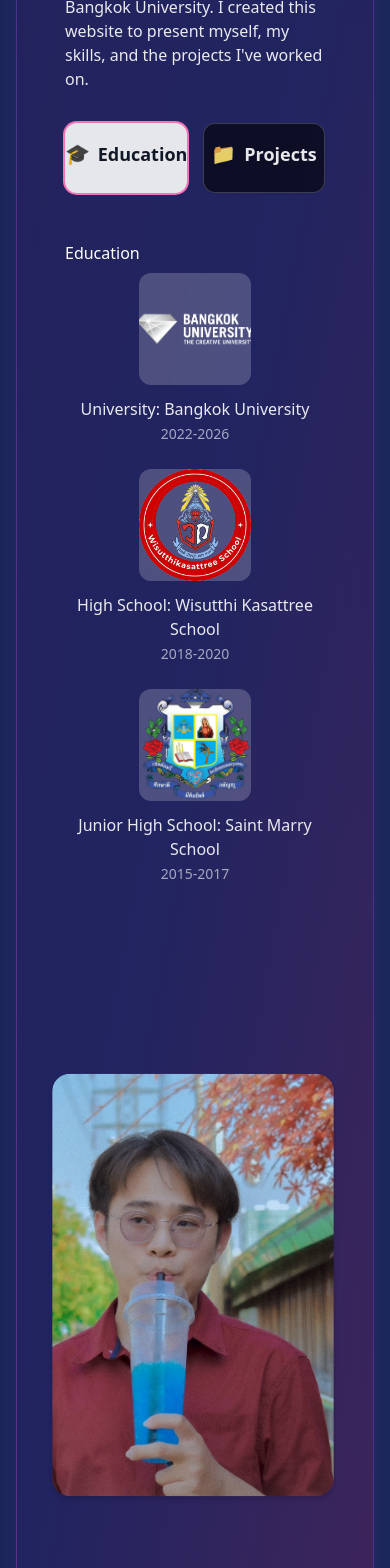
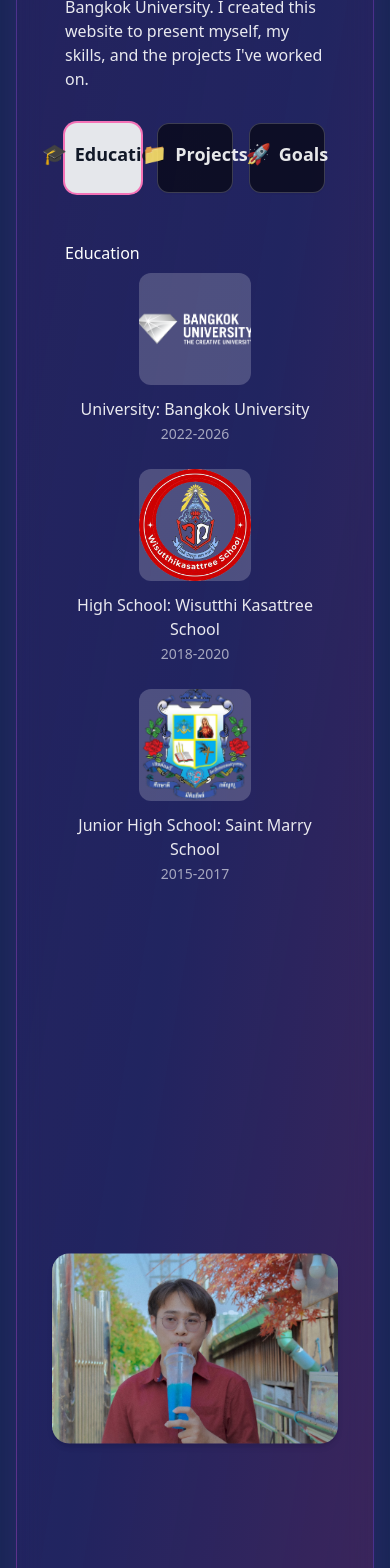
Before and after one commit to KaNoMPoND/KaNoMPoND.github.io, a React (Vite) app: page / in a window 390 px wide. Shown: the part 1360-2928 px from the top of the page. Built offline with nearby package versions, Linux system fonts and the light colour scheme.

Commit message:
Add Goals ,Add view work button

```diff
--- a/src/AboutMe.tsx
+++ b/src/AboutMe.tsx
@@ -15,6 +15,24 @@ const educationData = [
   },
 ];
 
+const goalsData = [
+  {
+    icon: "💻",
+    text: "Gain hands-on experience in UX/UI and graphic design in a real-world setting",
+    bgColor: "bg-indigo-900",
+  },
+  {
+    icon: "👥",
+    text: "Improve collaboration skills with developers and design teams",
+    bgColor: "bg-indigo-900",
+  },
+  {
+    icon: "📊",
+    text: "Improve UX/UI skills and user behavior analysis",
+    bgColor: "bg-indigo-900",
+  },
+];
+
 function splitTextAndYear(text: string) {
   const match = text.match(/^(.*?)(\([^)]+\))?$/);
   if (!match) return { main: text, year: "" };
@@ -22,7 +40,8 @@ function splitTextAndYear(text: string) {
 }
 
 const AboutMe = () => {
-  const [activeTab, setActiveTab] = useState<'education' | 'project'>('education');
+  const [activeTab, setActiveTab] = useState<'education' | 'project' | 'goals'>('education');
+  const [hoveredGoal, setHoveredGoal] = useState<number | null>(null);
 
   return (
     <div className="min-h-[60vh] flex flex-col items-center justify-center px-4 py-12 text-white">
@@ -35,7 +54,7 @@ const AboutMe = () => {
           My name is Kunanon Hirunrattannaporn.I graduated from the Faculty of Information Technology and Innovation, Bangkok University.
           I created this website to present myself, my skills, and the projects I've worked on.
           </p>
-          <div className="grid grid-cols-2 gap-4 mb-8 w-full">
+          <div className="grid grid-cols-3 gap-4 mb-8 w-full">
             <button
               className={`flex flex-col items-center w-full p-4 font-semibold text-lg rounded-xl border shadow-sm transition-all duration-200 focus:outline-none
                 ${activeTab === 'education'
@@ -64,9 +83,23 @@ const AboutMe = () => {
                 <span>Projects</span>
               </div>
             </button>
+            <button
+              className={`flex flex-col items-center w-full p-4 font-semibold text-lg rounded-xl border shadow-sm transition-all duration-200 focus:outline-none
+                ${activeTab === 'goals'
+                  ? 'bg-gray-200 text-gray-900 ring-2 ring-pink-400 border-transparent'
+                  : 'bg-black/60 text-white/90 border-white/20 hover:bg-gray-700 hover:text-pink-300 hover:scale-105'}
+              `}
+              style={{ cursor: 'pointer' }}
+              onClick={() => setActiveTab('goals')}
+            >
+              <div className="flex items-center gap-2 mb-2">
+                <span className="text-xl">🚀</span>
+                <span>Goals</span>
+              </div>
+            </button>
           </div>
           {/* Tab Content */}
-          <div className="mt-4 w-full flex flex-col items-start min-h-[300px]">
+          <div className="mt-4 w-full flex flex-col items-start min-h-[400px]">
             {activeTab === 'education' && (
               <div className="w-full">
                 <div className="mb-2 text-white font-medium">Education</div>
@@ -91,18 +124,38 @@ const AboutMe = () => {
             {activeTab === 'project' && (
               <div className="w-full">
                 <div className="mb-2 text-white font-medium">Projects</div>
-                <ul className="list-disc pl-5 text-white/90 space-y-3">
+                <ul className="list-disc pl-8 text-white/90 text-base md:text-lg leading-relaxed space-y-3">
                   <li>Pentest Report: Example from TryHackMe</li>
                   <li>Basic Design Network system and Analysis Network System</li>
                   <li>UX/UI Design for Workout Application (Figma)</li>
                 </ul>
               </div>
             )}
+            {activeTab === 'goals' && (
+              <div className="w-full">
+                <div className="mb-4 text-white font-medium text-xl">Internship Goals</div>
+                <div className="space-y-4">
+                  {goalsData.map((goal, idx) => (
+                    <div
+                      key={idx}
+                      className={`p-6 rounded-lg transition-all duration-300 ${goal.bgColor} ${hoveredGoal === idx ? 'scale-105 shadow-lg' : ''}`}
+                      onMouseEnter={() => setHoveredGoal(idx)}
+                      onMouseLeave={() => setHoveredGoal(null)}
+                    >
+                      <div className="flex items-start gap-4">
+                        <span className="text-2xl">{goal.icon}</span>
+                        <p className="text-white text-base md:text-lg">{goal.text}</p>
+                      </div>
+                    </div>
+                  ))}
+                </div>
+              </div>
+            )}
           </div>
         </div>
         {/* Right: Placeholder for image */}
-        <div className="flex-1 flex items-center justify-center h-full min-h-[32rem] mt-20">
-          <img src="/S__40878177_0.jpg" alt="profile" className="w-64 h-96 md:w-72 md:h-[32rem] rounded-2xl object-cover shadow-md mr-auto scale-110 transition-all" />
+        <div className="flex-1 flex items-center justify-center h-full min-h-[50rem]">
+          <img src="/S__40878177_0.jpg" alt="profile" className="w-80 h-full md:w-72 md:h-[40rem] rounded-2xl object-cover shadow-md mr-auto scale-110 transition-all" />
         </div>
       </div>
     </div>
--- a/src/MyWorks.tsx
+++ b/src/MyWorks.tsx
@@ -13,7 +13,26 @@ const rowTitles = [
   "UX/UI Design for Workout Application (Figma)"
 ];
 
+const buttonLabels = [
+  "View Report",
+  "View Report",
+  "View on Figma"
+];
+
+// เพิ่ม PDF paths สำหรับแต่ละหัวข้อ
+const pdfPaths = [
+  "/Report project&Certificate/Pentest Report (1).pdf",
+  "/Report project&Certificate/Project Assignment CS448 _โครงการตรวจสอบการรักษาความปลอดภัยสำหรับระบบสารสนเทศ(จำลอง).pdf",
+  "https://www.figma.com/proto/GyAxXAVv4azXAbQ7jhzDgo/Untitled?node-id=22-8&starting-point-node-id=22%3A8&t=yBpq4Bxmkkxlx9Ue-1"
+];
+
 const MyWorks = () => {
+  // ฟังก์ชันสำหรับการจัดการคลิกปุ่ม
+  const handleButtonClick = (rowIdx: number) => {
+    // เปิด URL ในแท็บใหม่
+    window.open(pdfPaths[rowIdx], "_blank");
+  };
+
   return (
     <div className="w-full flex justify-center py-8 scroll-mt-24">
       <div className="max-w-6xl w-full px-2 md:px-8 py-8">
@@ -24,11 +43,19 @@ const MyWorks = () => {
         <div className="flex flex-col gap-8">
           {[0, 1, 2].map(rowIdx => (
             <React.Fragment key={rowIdx}>
-              <div className="text-white text-lg font-bold mb-2">{rowTitles[rowIdx]}</div>
-              <div className="grid grid-cols-1 sm:grid-cols-2 md:grid-cols-3 gap-8">
+              <div className="flex justify-between items-center mb-4">
+                <div className="text-white text-lg font-bold">{rowTitles[rowIdx]}</div>
+                <button
+                  className="px-6 py-2 bg-black/60 border border-white/30 text-white rounded-full hover:bg-white/10 hover:border-pink-400 transition-all duration-200 text-sm font-medium"
+                  onClick={() => handleButtonClick(rowIdx)}
+                >
+                  {buttonLabels[rowIdx]} <span className="ml-1">↗</span>
+                </button>
+              </div>
+              <div className="grid grid-cols-1 sm:grid-cols-2 md:grid-cols-3 gap-8 mb-8">
                 {workImages[rowIdx].map((img, colIdx) => (
                   <div key={colIdx} className="border border-white/30 rounded-2xl p-4 flex flex-col items-center bg-white/5 backdrop-blur-md transition-all duration-200 hover:scale-105 hover:border-pink-400 hover:bg-white/10 cursor-pointer">
-                    <div className="w-full flex justify-center items-center mb-2 min-h-48">
+                    <div className="w-full flex justify-center items-center min-h-48">
                       <img src={img} alt={`My Work ${rowIdx * 3 + colIdx + 1}`} className="rounded-lg max-h-60 object-contain border border-white/20 bg-black" />
                     </div>
                   </div>
--- a/src/Skill.tsx
+++ b/src/Skill.tsx
@@ -4,8 +4,8 @@ import ReactIcon from "./assets/icon/react";
 
 const skills = [
   { name: "Kali Linux", percent: 80 },
-  { name: "HTML", percent: 80 },
-  { name: "CSS", percent: 80 },
+  { name: "HTML", percent: 50 },
+  { name: "CSS", percent: 50 },
   { name: "JavaScript", percent: 50 },
   { name: "Next JS", percent: 30 },
   { name: "Node JS", percent: 35 },
```
Also changed, not shown: 2 other files (tests, documents, lock files or other folders).
